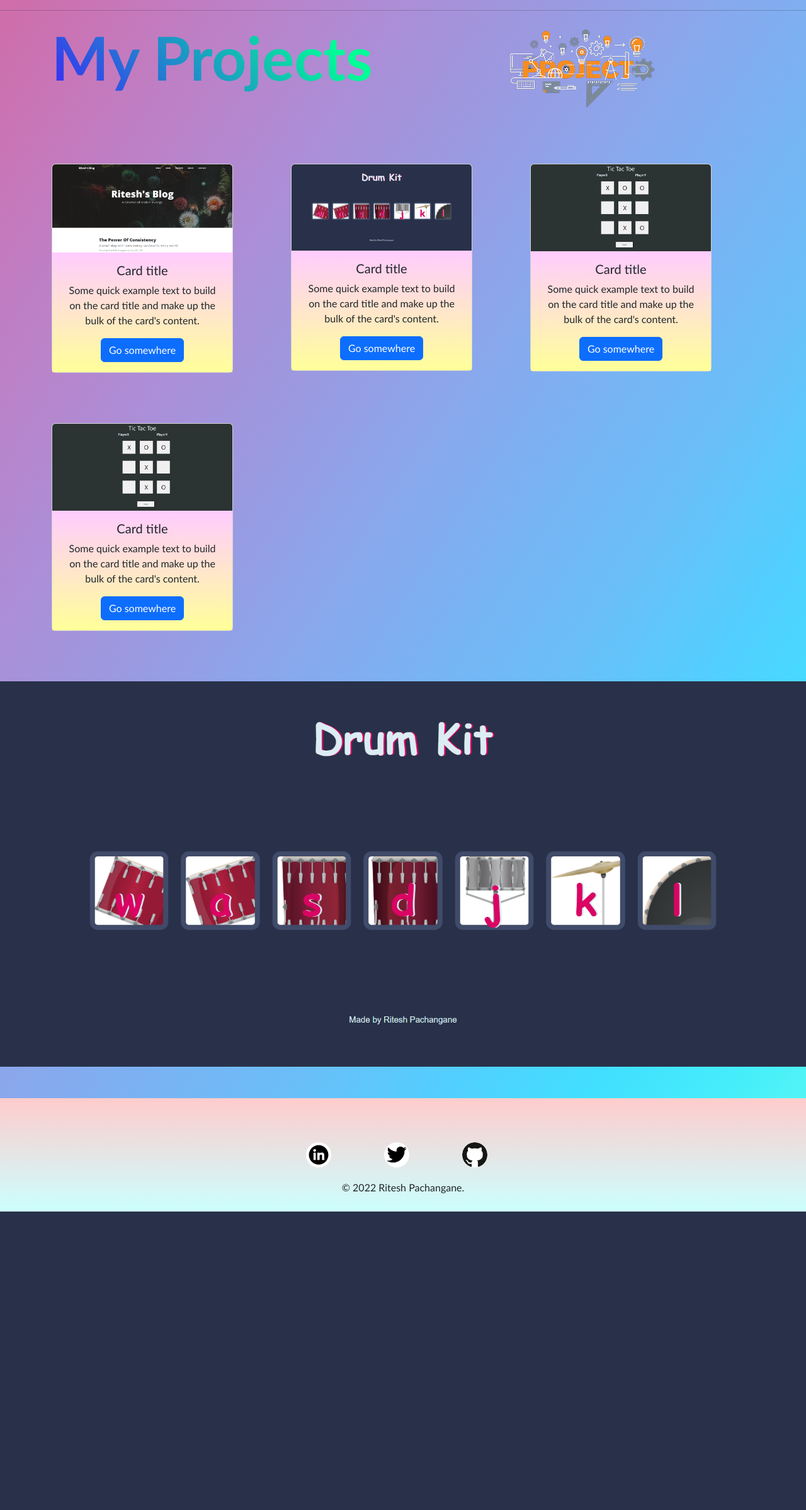
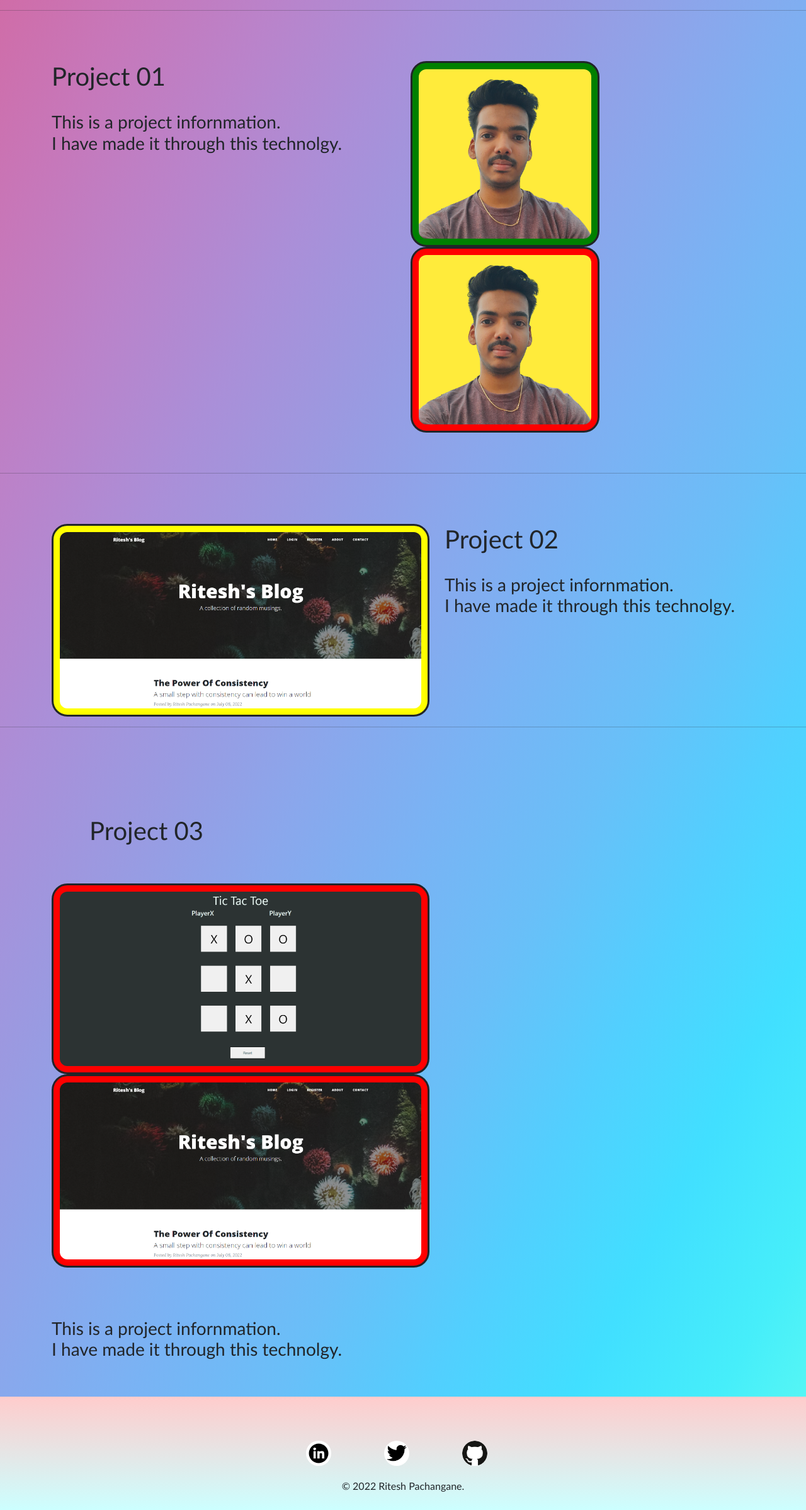
Before and after one commit to Ritesh27P/MyPortfolio, a Flask app: page /project in a window 1280 px wide. Shown: the part 56-2454 px from the top of the page at 63% size. Before the commit the page ends 1980 px from the top, so only its background shows below. Run offline with Flask 2, Linux system fonts and the light colour scheme; some libraries are stand-ins or nearby versions.

Commit message:
changed project structure

```diff
--- a/static/masterportfolio/styles.css
+++ b/static/masterportfolio/styles.css
@@ -28,6 +28,37 @@ body{
     -webkit-text-fill-color: transparent;
     font-size: 600%;
 
+}
+
+.project11{
+    width: 300px;
+    padding: 10px;
+}
+.project12{
+    width: 300px;
+    padding: 10px;
+}
+.project2{
+    width: 600px;
+    padding: 10px;
+}
+.border-red{
+    background-color: red;
+    border-style: solid;
+    border-width: 3px;
+    border-radius: 25px;
+}
+.border-green{
+    background-color: green;
+    border-style: solid;
+    border-width: 3px;
+    border-radius: 25px;
+}
+.border-yellow{
+    background-color: yellow;
+    border-style: solid;
+    border-width: 3px;
+    border-radius: 25px;
 }
 
 .title-font-index{
--- a/templates/projects.html
+++ b/templates/projects.html
@@ -8,130 +8,59 @@
 
 {% include 'header.html' %}
 
+<div class="container margin-top">
+    <div class="row">
+        <div class="col">
+            <h1> Project 01 </h1><br>
+            <h3>This is a project infornmation.<br>
+                I have made it through this technolgy.</h3>
+        </div>
 
-<div class="container">
-  <div class="row">
-      <div class="col col-md-6 col-sm-12 col-12">
-          <h1 class="title-font">My Projects</h1>
-      </div>
-
-      <div class="col col-md-6 col-sm-12 col-12 center">
-          <img src="../static/Images/project.png">
-      </div>
-  </div>
-</div>
+        <div class="col">
+            <img class="project11 border-green" src="../static/Images/my-profile1.png" alt="">
+            <img class="project12 border-red" src="../static/Images/my-profile1.png" alt="">
 
 
-
-<div class="container center">
-    <div class="row">
-        <div class="col margin-top">
-            <div class="card" style="width: 18rem;">
-                <img src="../static/Images/Projects/blog.png" class="card-img-top" alt="...">
-                <div class="card-body gradient">
-                  <h5 class="card-title">Card title</h5>
-                  <p class="card-text">Some quick example text to build on the card title and make up the bulk of the card's content.</p>
-                  <a href="#" class="btn btn-primary">Go somewhere</a>
-                </div>
-              </div>
         </div>
-
-        <div class='col margin-top'>
-            <div class="card" style="width: 18rem;">
-                <img src="../static/Images/Projects/drumkit.png" class="card-img-top" alt="...">
-                <div class="card-body gradient">
-                  <h5 class="card-title">Card title</h5>
-                  <p class="card-text">Some quick example text to build on the card title and make up the bulk of the card's content.</p>
-                  <a href="#" class="btn btn-primary">Go somewhere</a>
-                </div>
-              </div>
-        </div>
-
-        <div class="col margin-top ">
-            <div class="card" style="width: 18rem;">
-                <img src="../static/Images/Projects/tictactoe.png" class="card-img-top" alt="...">
-                <div class="card-body gradient">
-                  <h5 class="card-title">Card title</h5>
-                  <p class="card-text">Some quick example text to build on the card title and make up the bulk of the card's content.</p>
-                  <a href="#" class="btn btn-primary">Go somewhere</a>
-                </div>
-              </div>
-        </div>
-
-
-        <div class="col margin-top ">
-          <div class="card" style="width: 18rem;">
-              <img src="../static/Images/Projects/tictactoe.png" class="card-img-top" alt="...">
-              <div class="card-body gradient">
-                <h5 class="card-title">Card title</h5>
-                <p class="card-text">Some quick example text to build on the card title and make up the bulk of the card's content.</p>
-                <a href="#" class="btn btn-primary">Go somewhere</a>
-              </div>
-            </div>
-        </div>
-
     </div>
 </div>
 
+<br>
+<br>
 
-<!-- <div class="container-fluid margin-top">
-<div id="carouselExampleIndicators" class="carousel slide" data-bs-ride="true">
-  <div class="carousel-indicators">
-    <button type="button" data-bs-target="#carouselExampleIndicators" data-bs-slide-to="0" class="active" aria-current="true" aria-label="Slide 1"></button>
-    <button type="button" data-bs-target="#carouselExampleIndicators" data-bs-slide-to="1" aria-label="Slide 2"></button>
-    <button type="button" data-bs-target="#carouselExampleIndicators" data-bs-slide-to="2" aria-label="Slide 3"></button>
-  </div>
-  <div class="carousel-inner">
-    <div class="carousel-item active">
-      <div class="row">
-          <div class="col">
-              <a href="#">  <img src="../static/Images/Projects/tictactoe.png" class="d-block w-100" alt="...">  </a>
-          </div>
-          <div class="col">
-              <h1>Tic Tac Toe</h1>
-              <h3>This a tic tac toe game.</h3><br>
-              <p>I used flask to add functionality and basic html and css property to make this the structure and design.</p>
-          </div>
-      </div>
+<hr>
+
+<div class="container margin-top">
+    <div class="row">
+        <div class="col">
+            <img class="project2 border-yellow" src="../static/Images/Projects/blog.png" alt="">
+        </div>
+
+        <div class="col margin-bottom">
+            <h1> Project 02 </h1><br>
+            <h3>This is a project infornmation.<br>
+                I have made it through this technolgy.</h3>
+        </div>
     </div>
-    <div class="carousel-item">
-        <div class="row">
-          <div class="col">
-              <a href="#">  <img src="../static/Images/Projects/blog.png" class="d-block w-100" alt="...">  </a>
-          </div>
-          <div class="col">
-              <h1>Blog User</h1>
-              <h3>It is a blogging website, where user can create a login id and can even post and comment.</h3><br>
-              <p>I used flask to add functionality and html, css and bootstrap.</p>
-          </div>
-      </div>
+</div>
+
+<hr>
+
+<div class="container margin-top">
+    <div class="row">
+        <div class="col">
+            <h1 class="margin-60">Project 03</h1>
+            <img class="project2 border-red" src="../static/Images/Projects/tictactoe.png" alt="">
+        </div>
+
+        <div class="col">
+            <img class="project2 border-red" src="../static/Images/Projects/blog.png" alt="">
+            <h3 class="margin-top">This is a project infornmation.<br>
+                I have made it through this technolgy.</h3>
+        </div>
     </div>
+</div>
 
-    <div class="carousel-item">
-      <div class="row">
-          <div class="col">
-              <a href="#">  <img src="../static/Images/Projects/tictactoe.png" class="d-block w-100" alt="...">  </a>
-          </div>
-          <div class="col">
-              <h1>Tic Tac Toe</h1>
-              <h3>This a tic tac toe game.</h3><br>
-              <p>I used flask to add functionality and basic html and css property to make this the structure and design.</p>
-          </div>
-      </div>
-    </div>
-  </div>
-  <button class="carousel-control-prev" type="button" data-bs-target="#carouselExampleIndicators" data-bs-slide="prev">
-    <span class="carousel-control-prev-icon" aria-hidden="true"></span>
-    <span class="visually-hidden">Previous</span>
-  </button>
-  <button class="carousel-control-next" type="button" data-bs-target="#carouselExampleIndicators" data-bs-slide="next">
-    <span class="carousel-control-next-icon" aria-hidden="true"></span>
-    <span class="visually-hidden">Next</span>
-  </button>
-</div>
-</div> -->
-
-<img src="../static/Images/Projects/drumkit.png" class="img-fluid margin-top" alt="...">
 
 {% include 'footer.html' %}
 
```
Also changed, not shown: 2 other files.
